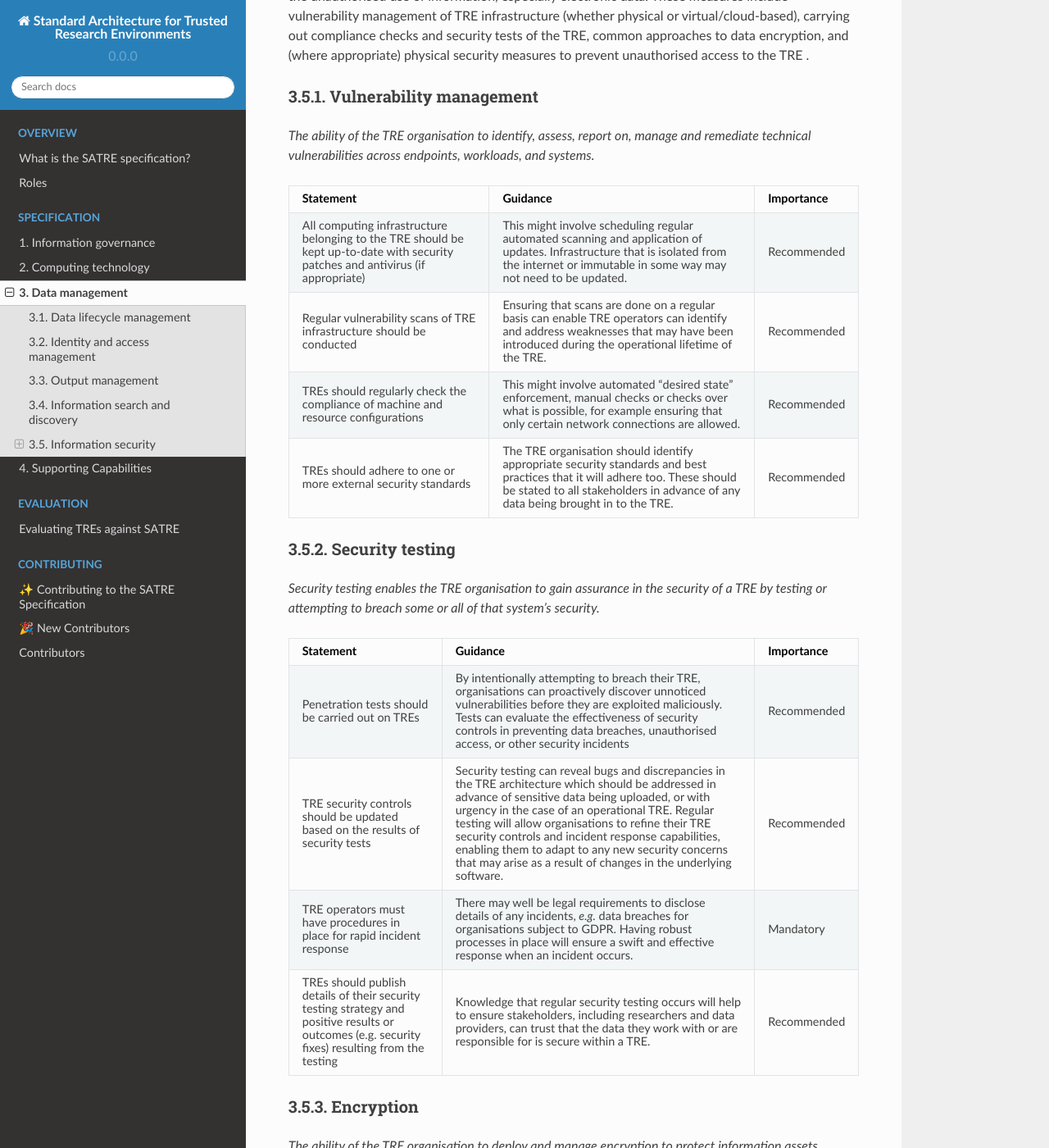
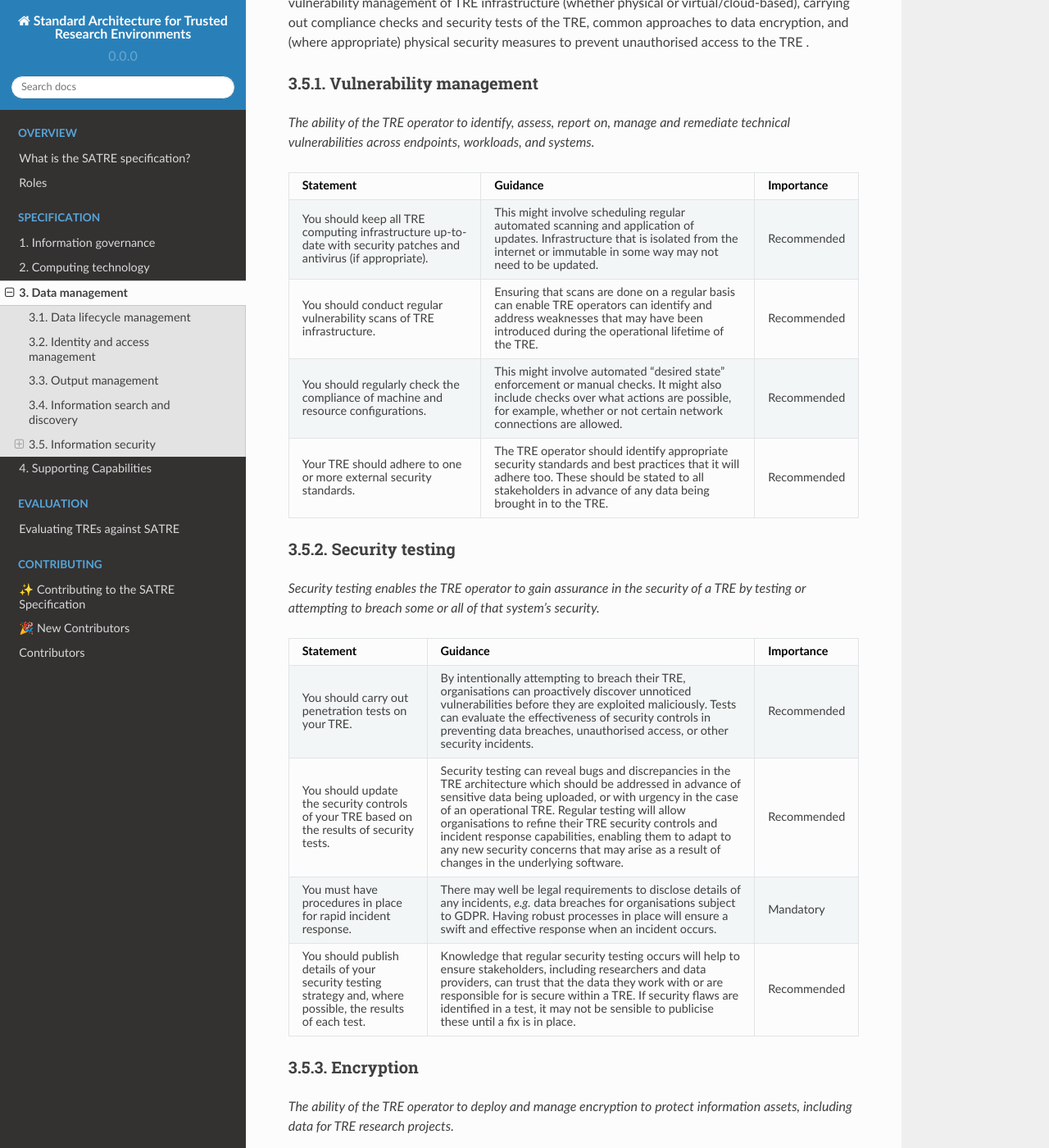
Before and after one commit to sa-tre/satre-specification, a Sphinx documentation site: the page built from docs/source/pillars/data_management.md, in a window 1280 px wide and 1400 px high, scrolled down 3725 px. Shown: the whole window at 82% size. Built offline with Sphinx 7.4.7 and the Read the Docs theme 2.0.0, drawn with Linux system fonts in a browser that asks for light colours; some of the changed text lies outside the part shown.

Commit message:
:memo: Standardise wording across all sections

````diff
--- a/docs/source/pillars/data_management.md
+++ b/docs/source/pillars/data_management.md
@@ -2,7 +2,7 @@
 
 # Data management
 
-This capability concerns the ability of the TRE organisation to manage data assets and ensure information remains secure.
+This capability concerns the ability of the TRE operator to manage data assets and ensure information remains secure.
 
 ```{figure} ../../images/Capability_Map/full.drawio.svg
 :alt: SATRE Pillars Capability Map
@@ -15,7 +15,7 @@ SATRE Pillars Capability Map
 
 ## Data lifecycle management
 
-_The ability of the TRE organisation to manage how and where data is stored, how it moves, changes and is removed._
+_The ability of the TRE operator to manage how and where data is stored, how it moves, changes and is removed._
 
 ```{list-table}
 :header-rows: 1
@@ -24,45 +24,45 @@ _The ability of the TRE organisation to manage how and where data is stored, how
 * - Statement
   - Guidance
   - Importance
-* - A TRE must have processes in place to assess the legal and regulatory implications of handling the data through its full lifecycle.
+* - You must have processes in place to assess the legal and regulatory implications of handling the data through its full lifecycle.
   - This involves considering your obligations to data controllers and subjects, and whether any security controls may be legally or contractually required.
     An assessment of the risks involved will also be needed.
     It may involve classifying the project into a predefined sensitivity category or defining bespoke controls.
   - Mandatory
-* - A TRE should keep records of data handling decisions.
+* - You should keep records of data handling decisions.
   - Decisions that are made as part of the process discussed above should be recorded and made available for inspection by all stakeholders.
   - Recommended
-* - A TRE must have a data ingress process which enforces information governance rules/processes.
+* - You must have a data ingress process which enforces information governance rules/processes.
   - The data ingress process needs to ensure that information governance is correctly followed.
     In particular, it should require that an ingress request has been approved by all required parties.
   - Mandatory
-* - A TRE must have a data egress process which enforces information governance rules/processes.
+* - You must have a data egress process which enforces information governance rules/processes.
   - The data egress process needs to ensure that information governance requirements are adhered to.
     In particular, it should require that an egress request has been approved by all required parties.
   - Mandatory
-* - A TRE's data egress process could sometimes require project-independent approval.
-  - There may be cases where there are multiple stakeholders for a piece of analysis including data providers, data analysts, data subjects, the TRE organisation.
-    A data egress process may then require approval from people not on the project team, for example an external referee or TRE organisation representative
+* - Your data egress process could sometimes require project-independent approval.
+  - There may be cases where there are multiple stakeholders for a piece of analysis including data providers, data analysts, data subjects, the TRE operator.
+    A data egress process may then require approval from people not on the project team, for example an external referee or TRE operator representative
   - Optional
-* - A TRE must keep a record of what data it holds.
+* - You must keep a record of what data it holds.
   - Good records are important for ensuring compliance with legislation, understanding risk and aiding good data hygiene.
     The record should include a description of the data, its source, contact details for the data owner, which projects use the data, the date it was received, when it is expected to no longer be needed.
   - Mandatory
-* - A TRE must have a policy on data deletion.
+* - You must have a policy on data deletion.
   - There should be a clear, published policy on when data will be retained or deleted.
     This may allow time for data owners to consider outputs they may want to extract from the TRE.
     Any sensitive data, including all backups, should be deleted when they are no longer needed.
     Having clear policies will help to avoid problems with data being kept longer than necessary or accidental deletion of outputs.
   - Mandatory
-* - A TRE could keep backups of data and research environments, provided that this is permitted by law.
+* - You could keep backups of data and research environments, provided that this is permitted by law.
   - Keeping backups could help reduce the impact of events like accidental deletion and data corruption on work in a TRE.
     TRE developers may want to consider how different elements, for example sensitive input data or users workspaces, may be backed up or if they should be.
   - Optional
-* - A TRE should log how input data is modified.
+* - You should log how input data is modified.
   - If the input data is mutable a TRE should keep records of its modification.
     For example, when the data was modified and by who.
   - Recommended
-* - A TRE must, to a reasonable extent, prevent unauthorised data ingress or egress
+* - You must, to a reasonable extent, prevent unauthorised data ingress or egress.
   - Movement of data which has not been subject to information governance processes risks breaking rules and is more likely to result in a data breach.
     However, it is difficult to control for every possibility.
     For example, a user may take pictures of their computer screen to remove data, or use a device presenting as a USB HID keyboard to input large amounts of text.
@@ -72,7 +72,7 @@ _The ability of the TRE organisation to manage how and where data is stored, how
 
 ## Identity and access management
 
-_The ability of the TRE organisation to ensure the right people (identities) can access the tools and data they need and no more._
+_The ability of the TRE operator to ensure the right people (identities) can access the tools and data they need and no more._
 
 ```{list-table}
 :header-rows: 1
@@ -81,27 +81,27 @@ _The ability of the TRE organisation to ensure the right people (identities) can
 * - Statement
   - Guidance
   - Importance
-* - A TRE must not create user accounts for use by more than one person.
+* - You must not create user accounts for use by more than one person.
   - It is important that each user account should be used by one, and only one, person in order to facilitate the assignment of roles or permissions and to log the actions of individuals.
   - Mandatory
-* - A TRE must be reasonably convinced of the identity of the person being granted an account.
+* - You must be reasonably convinced of the identity of each person being granted an account.
   - It is important to ensure access, via an account, has been given to the correct person.
     For example, multiple credentials may be used before account creation to verify identity or, when appropriate, photo ID checks may be required.
   - Mandatory
-* - A TRE must restrict a users access to only data required in their work.
+* - You must restrict a user's access to only data required in their work.
   - There is no need to grant an individual access to data they do not require.
     Access may be assigned in a manner appropriate to a TREs design, for example through roles granted to user accounts or through isolated project workspaces.
   - Mandatory
-* - A TRE must ensure multi-factor authentication for users.
+* - You must ensure that multi-factor authentication is enabled for all users.
   - Multi-factor authentication ensures that to successfully connect a user must have more than one piece of evidence in different categories.
     Categories include something the user knows (_e.g._ a password), something the user possesses (_e.g._ a TOTP key) or something the user is (_e.g._ biometric data).
     A TRE does not need to implement multi-factor authentication checks itself if it is provided by a third-party identity provider.
   - Mandatory
-* - A TRE could use federated authentication/ single sign-on (SSO) for user login.
+* - You could use federated authentication/ single sign-on (SSO) for user login.
   - Institutions that use a SSO for other applications may wish to extend this login capability to a TRE.
     This will simplify the login process for researchers using a TRE and prevent them having to remember or store multiple login credentials.
   - Optional
-* - A TRE could restrict access to particular locations.
+* - You could restrict access to particular networks or physical locations.
   - Restricting access to a set of known, static, personal or institutional IP addresses can help avoid speculative attacks.
     When appropriate, access could also be restricted to physical locations with security controls and access requirements.
   - Optional
@@ -109,7 +109,7 @@ _The ability of the TRE organisation to ensure the right people (identities) can
 
 ## Output management
 
-_The ability of the TRE organisation to ensure outputs are safely published and shared._
+_The ability of the TRE operator to ensure outputs are safely published and shared._
 
 ```{list-table}
 :header-rows: 1
@@ -118,12 +118,12 @@ _The ability of the TRE organisation to ensure outputs are safely published and
 * - Statement
   - Guidance
   - Importance
-* - A TRE should have a system to aid classifying outputs.
+* - You should have a system to aid in classifying outputs.
   - Removing data from a TRE can be a difficult process as there is potential for sensitive data to be revealed.
     Having guidance, processes and methods will help ensure that outputs are correctly classified and, furthermore, that outputs due to be openly published are identified.
     Encouraging openly published outputs rather than handing all outputs to the data provider will enhance a TRE's impact.
   - Recommended
-* - A TRE should establish each project's intended outputs from the outset.
+* - You should establish the intended outputs of each project from the outset.
   - Identifying the purpose of a piece of work is important for compliance with data protection legislation.
     Results will be produced which address the project's purpose, some of which may be outputs that are removed from the TRE.
     Understanding what these outputs are likely to be and their sensitivity as early as possible will help prepare for their processing and publication.
@@ -143,7 +143,7 @@ _The ability to query and browse the data within an environment at various level
 * - Statement
   - Guidance
   - Importance
-* - TRE operators could make a catalogue of sensitive data that they hold available to users
+* - You could make a catalogue of sensitive data that you make available to users.
   - This is particularly relevant for TREs that are an interface to a common data collection.
     This may not be appropriate for TREs where each project has its own data sharing agreement with one or more data providers.
   - Optional
@@ -153,7 +153,7 @@ _The ability to query and browse the data within an environment at various level
 
 ## Information security
 
-This capability relates to the ability of the TRE organisation to protect against the unauthorised use of information, especially electronic data.
+This capability relates to the ability of the TRE operator to protect against the unauthorised use of information, especially electronic data.
 
 Measures taken to ensure information security can be further categorised into:
 
@@ -169,7 +169,7 @@ These measures include vulnerability management of TRE infrastructure (whether p
 
 ### Vulnerability management
 
-_The ability of the TRE organisation to identify, assess, report on, manage and remediate technical vulnerabilities across endpoints, workloads, and systems._
+_The ability of the TRE operator to identify, assess, report on, manage and remediate technical vulnerabilities across endpoints, workloads, and systems._
 
 ```{list-table}
 :header-rows: 1
@@ -178,17 +178,20 @@ _The ability of the TRE organisation to identify, assess, report on, manage and
 * - Statement
   - Guidance
   - Importance
-* - All computing infrastructure belonging to the TRE should be kept up-to-date with security patches and antivirus (if appropriate)
-  - This might involve scheduling regular automated scanning and application of updates. Infrastructure that is isolated from the internet or immutable in some way may not need to be updated.
+* - You should keep all TRE computing infrastructure up-to-date with security patches and antivirus (if appropriate).
+  - This might involve scheduling regular automated scanning and application of updates.
+    Infrastructure that is isolated from the internet or immutable in some way may not need to be updated.
   - Recommended
-* - Regular vulnerability scans of TRE infrastructure should be conducted
+* - You should conduct regular vulnerability scans of TRE infrastructure.
   - Ensuring that scans are done on a regular basis can enable TRE operators can identify and address weaknesses that may have been introduced during the operational lifetime of the TRE.
   - Recommended
-* - TREs should regularly check the compliance of machine and resource configurations
-  - This might involve automated "desired state" enforcement, manual checks or checks over what is possible, for example ensuring that only certain network connections are allowed.
+* - You should regularly check the compliance of machine and resource configurations.
+  - This might involve automated "desired state" enforcement or manual checks.
+    It might also include checks over what actions are possible, for example, whether or not certain network connections are allowed.
   - Recommended
-* - TREs should adhere to one or more external security standards
-  - The TRE organisation should identify appropriate security standards and best practices that it will adhere too. These should be stated to all stakeholders in advance of any data being brought in to the TRE.
+* - Your TRE should adhere to one or more external security standards.
+  - The TRE operator should identify appropriate security standards and best practices that it will adhere too.
+    These should be stated to all stakeholders in advance of any data being brought in to the TRE.
   - Recommended
 ```
 
@@ -196,7 +199,7 @@ _The ability of the TRE organisation to identify, assess, report on, manage and
 
 ### Security testing
 
-_Security testing enables the TRE organisation to gain assurance in the security of a TRE by testing or attempting to breach some or all of that system's security._
+_Security testing enables the TRE operator to gain assurance in the security of a TRE by testing or attempting to breach some or all of that system's security._
 
 ```{list-table}
 :header-rows: 1
@@ -205,17 +208,20 @@ _Security testing enables the TRE organisation to gain assurance in the security
 * - Statement
   - Guidance
   - Importance
-* - Penetration tests should be carried out on TREs
-  - By intentionally attempting to breach their TRE, organisations can proactively discover unnoticed vulnerabilities before they are exploited maliciously. Tests can evaluate the effectiveness of security controls in preventing data breaches, unauthorised access, or other security incidents
+* - You should carry out penetration tests on your TRE.
+  - By intentionally attempting to breach their TRE, organisations can proactively discover unnoticed vulnerabilities before they are exploited maliciously. Tests can evaluate the effectiveness of security controls in preventing data breaches, unauthorised access, or other security incidents.
   - Recommended
-* - TRE security controls should be updated based on the results of security tests
-  - Security testing can reveal bugs and discrepancies in the TRE architecture which should be addressed in advance of sensitive data being uploaded, or with urgency in the case of an operational TRE. Regular testing will allow organisations to refine their TRE security controls and incident response capabilities, enabling them to adapt to any new security concerns that may arise as a result of changes in the underlying software.
+* - You should update the security controls of your TRE based on the results of security tests.
+  - Security testing can reveal bugs and discrepancies in the TRE architecture which should be addressed in advance of sensitive data being uploaded, or with urgency in the case of an operational TRE.
+    Regular testing will allow organisations to refine their TRE security controls and incident response capabilities, enabling them to adapt to any new security concerns that may arise as a result of changes in the underlying software.
   - Recommended
-* - TRE operators must have procedures in place for rapid incident response
-  - There may well be legal requirements to disclose details of any incidents, _e.g._ data breaches for organisations subject to GDPR. Having robust processes in place will ensure a swift and effective response when an incident occurs.
+* - You must have procedures in place for rapid incident response.
+  - There may well be legal requirements to disclose details of any incidents, _e.g._ data breaches for organisations subject to GDPR.
+    Having robust processes in place will ensure a swift and effective response when an incident occurs.
   - Mandatory
-* - TREs should publish details of their security testing strategy and positive results or outcomes (e.g. security fixes) resulting from the testing
+* - You should publish details of your security testing strategy and, where possible, the results of each test.
   - Knowledge that regular security testing occurs will help to ensure stakeholders, including researchers and data providers, can trust that the data they work with or are responsible for is secure within a TRE.
+    If security flaws are identified in a test, it may not be sensible to publicise these until a fix is in place.
   - Recommended
 ```
 
@@ -223,7 +229,7 @@ _Security testing enables the TRE organisation to gain assurance in the security
 
 ### Encryption
 
-_The ability of the TRE organisation to deploy and manage encryption to protect information assets, including data for TRE research projects._
+_The ability of the TRE operator to deploy and manage encryption to protect information assets, including data for TRE research projects._
 
 Here we define 'project' data as the data brought in for work which is very likely to be sensitive and 'user' data, as the working files of a project which might hold copies of all or part of the project data or otherwise reveal sensitive data (_e.g._ through hard coded row/column names).
 
@@ -234,19 +240,23 @@ Here we define 'project' data as the data brought in for work which is very like
 * - Statement
   - Guidance
   - Importance
-* - TREs must encrypt project and user data at rest
-  - This prevents unauthorised access to the data even if the storage media is compromised. This may involve encrypted filesystems or tools to encrypt and decrypt data on demand. The encryption keys may be managed by the TRE organisation or by a trusted external actor (_e.g._ a cloud services provider).
+* - Your TRE must encrypt project and user data at rest.
+  - This prevents unauthorised access to the data even if the storage media is compromised.
+    This may involve encrypted filesystems or tools to encrypt and decrypt data on demand.
+    The encryption keys may be managed by the TRE operator or by a trusted external actor (_e.g._ a cloud services provider).
   - Mandatory
-* - TREs must encrypt data when in transit between the TRE and the outside world
-  - Data encryption must be used to safeguard against interception or tampering during transmission. This includes both data ingress and egress and users accessing the TRE, for example over a remote desktop or shell session
+* - Your TRE must encrypt data when in transit between the TRE and the outside world.
+  - Data encryption must be used to safeguard against interception or tampering during transmission.
+    This includes both data ingress and egress and users accessing the TRE, for example over a remote desktop or shell session.
   - Mandatory
-* - TREs should encrypt data when in transit inside the TRE
-  - If possible, data transfers between different components of a TRE should also be encrypted
+* - Your TRE should encrypt data when in transit inside the TRE.
+  - If possible, data transfers between different components of a TRE should also be encrypted.
   - Recommended
-* - Encryption software should be updated
-  - The latest security patches and updates should be applied to any encryption software being used by the TRE. This helps address any known vulnerabilities or weaknesses in the encryption implementation.
+* - You should use the latest stable version of any software you use for encryption.
+  - The latest security patches and updates should be applied to any encryption software being used by the TRE.
+    This helps address any known vulnerabilities or weaknesses in the encryption implementation.
   - Recommended
-* - TREs should use secure key management
+* - Your TRE should use secure key management.
   - TREs should employ secure key management practices, including storing encryption keys separately from the encrypted data and implementing strong access controls (_e.g._ Single Sign On) for key management systems.
   - Recommended
 ```
@@ -255,7 +265,7 @@ Here we define 'project' data as the data brought in for work which is very like
 
 ### Physical security
 
-_The ability of the TRE organisation to manage and protect physical assets from unauthorised access, damage or destruction._
+_The ability of the TRE operator to manage and protect physical assets from unauthorised access, damage or destruction._
 
 Physical security controls can provide TREs using highly sensitive data an extra layer of security, even if technical controls are already in place for less sensitive data:
 
@@ -266,10 +276,11 @@ Physical security controls can provide TREs using highly sensitive data an extra
 * - Statement
   - Guidance
   - Importance
-* - TREs could offer physical protection measures against data leakage or theft via physical means
+* - Your TRE could offer physical protection measures against data leakage or theft via physical means.
   - Restricting access to research facilities containing computers logged into TREs can help prevent malicious actors from viewing or stealing sensitive data, for example by photographing a computer screen. Physical controls on access to a TRE could include surveillance systems, restricting access to locked rooms that limit entry to authorised personnel only, visitor management systems and employee training.
   - Optional
-* - TREs hosting particularly sensitive data may need to comply with specific regulatory requirements
-  - Regulatory frameworks such as GDPR emphasise the need for physical security controls to protect sensitive data. Compliance with these regulations could require organisations to implement specific physical security measures to safeguard their TRE from unauthorised access.
+* - Your TRE may need to comply with specific regulatory requirements if it is hosting particularly sensitive data.
+  - Regulatory frameworks such as GDPR emphasise the need for physical security controls to protect sensitive data.
+    Compliance with these regulations could require organisations to implement specific physical security measures to safeguard their TRE from unauthorised access.
   - Optional
 ```
````
Also changed, not shown: docs/source/index.md (+1 -1 lines), docs/source/pillars/computing_technology.md (+41 -42 lines), docs/source/pillars/information_governance.md (+50 -40 lines), docs/source/pillars/supporting.md (+45 -42 lines), docs/source/specification.md (+18 -15 lines).
